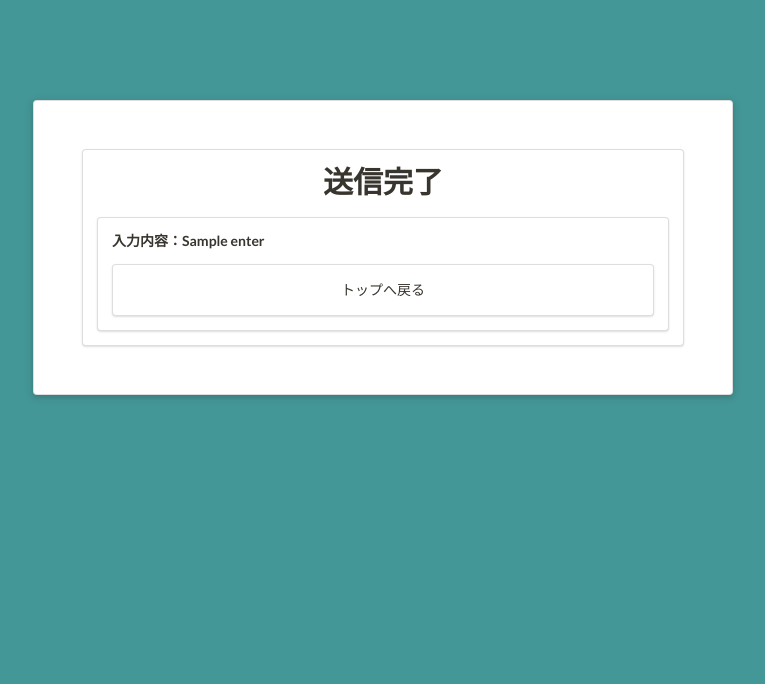
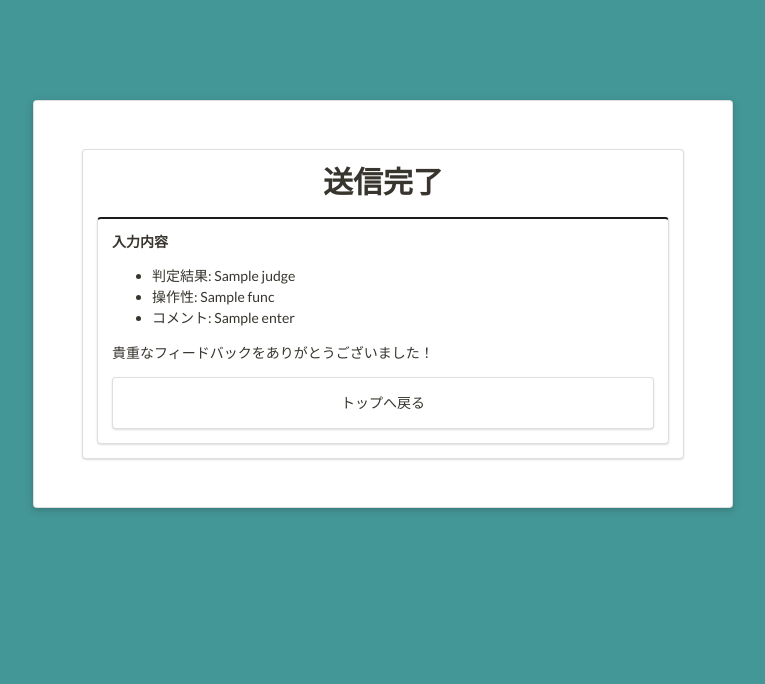
Before and after one commit to sort-font/webpage, a Flask app: template templates/enter.html in a window 1280 px wide. Shown: the top 684 px of the page, without its empty margins (257-1022 px from the left). Run offline with Flask 2, Linux system fonts and the light colour scheme; the template is opened without the code that fills it: most values are stand-ins (such as "Sample title", 1, 10 or a date in 2020); parts of the project's set-up code (start-up, migrations or seed data) failed here and were passed over; some libraries are stand-ins or nearby versions; some web fonts are replaced.

Commit message:
feat: DBが用意できなかったので、テキストファイルに保存するように変更

```diff
--- a/server.py
+++ b/server.py
@@ -20,12 +20,17 @@ app = Flask(__name__, static_url_path="/static")
 
 
 class FontsDataResponse:
-  def __init__(self, fonts_data: model.FontData, message: str = "") -> None:
-    # font_dataが空ならOKではない
-    self.ok = fonts_data != None
-    self.fonts_data = fonts_data
-    self.message = message
+    def __init__(self, fonts_data: model.FontData, message: str = "") -> None:
+        # font_dataが空ならOKではない
+        self.ok = fonts_data != None
+        self.fonts_data = fonts_data
+        self.message = message
 
+class EvalResponse:
+    def __init__(self, enter: str, judge: str, func: str) -> None:
+        self.enter = enter
+        self.judge = judge
+        self.func = func
 
 SAVE_DIR = "./static/images"
 # ディレクトリがなかったら作成するコードを追加
@@ -119,13 +124,15 @@ def upload():
 @app.route('/enter', methods=['POST'])
 def enter():
     enter = request.form.get('enter')
+    judge = request.form.get('judge')
+    func = request.form.get('func')
     if os.path.exists('enter.txt'):
         with open("enter.txt", "a", encoding="utf-8") as f:
-            f.write("\n\n" + str(date.today()) + "\n" + enter)
+            f.write(f"\n\n{str(date.today())}\n{enter}, {judge}, {func}")
     else:
         with open("enter.txt", "w", encoding="utf-8") as f:
-            f.write(str(date.today()) + "\n" + enter)
-    return render_template('enter.html', enter=enter)
+            f.write(f"\n\n{str(date.today())}\n{enter}, {judge}, {func}")
+    return render_template('enter.html', eval=EvalResponse(enter, judge, func))
 
 
 @app.context_processor
--- a/templates/enter.html
+++ b/templates/enter.html
@@ -3,8 +3,14 @@
 <div class="ui raised very padded text container segment padding" style="margin-top: 100px;">
   <div class="ui center aligned segment">
     <h1 class="black font_rock">送信完了</h1>
-      <div class="ui left aligned segment">
-        <h5 class="black">入力内容：{{ enter }}</h5>
+      <div class="ui left aligned segment black">
+        <h5>入力内容</h5>
+        <ul>
+          <li>判定結果: {{ eval.judge }}</li>
+          <li>操作性: {{ eval.func }}</li>
+          <li>コメント: {{ eval.enter }}</li>
+        </ul>
+        貴重なフィードバックをありがとうございました！
         <div class="ui center aligned segment">
           <a href="/#Top" class="font_rock black">トップへ戻る</a>
         </div>
```
